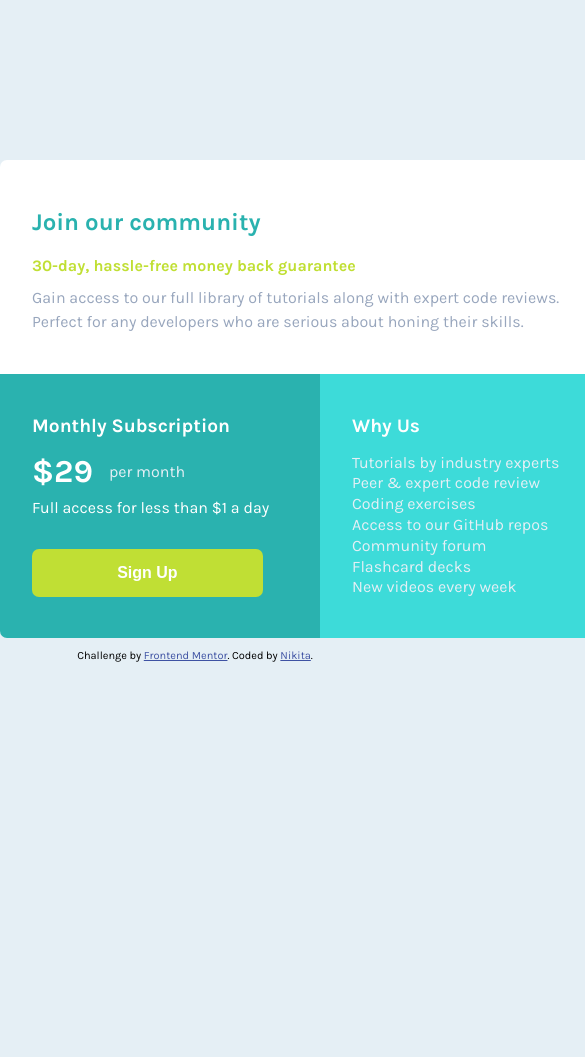
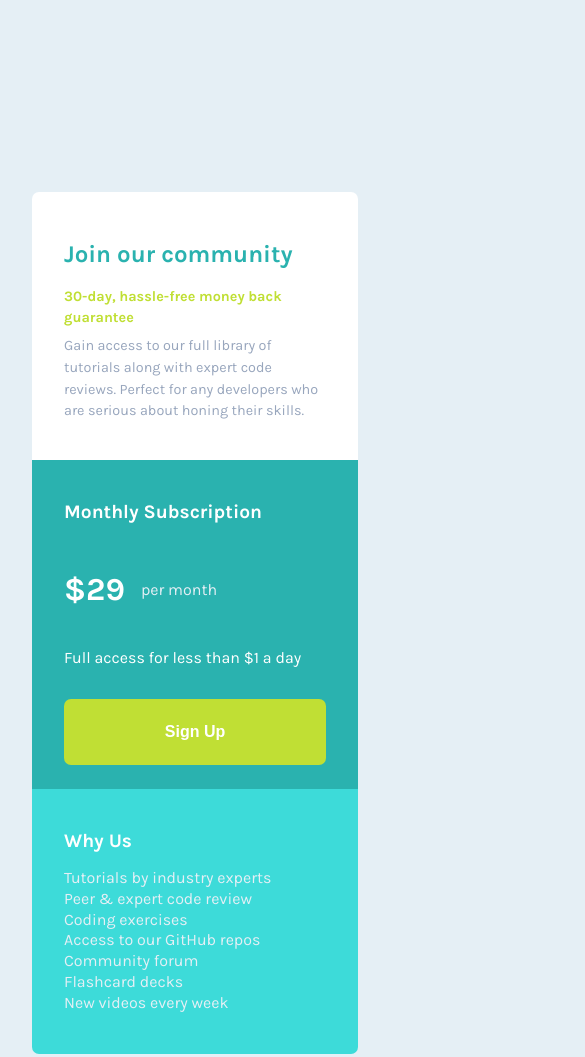
Before and after one commit to antarya/join-a-community-page, a plain HTML site: page index.html in a window 390 px wide. Shown: the top 1057 px of the page, 585 px wide, since content can reach past the window. Before the commit the page ends 844 px from the top, so only its background shows below. Drawn offline with nearby package versions, Linux system fonts and the light colour scheme; files that its build step writes are made by us from their sources.

Commit message:
feat: changed styles to fix layout on small screens
Look at this version; It should fix a problem with the two columns you had. Removed unnecessary width/margin and added extra padding.

```diff
--- a/css/style.scss
+++ b/css/style.scss
@@ -2,11 +2,12 @@
     box-sizing: border-box;
 }
 body{
+    padding: 2rem;
     margin: 0;
     font-family: 'Karla', sans-serif;
     background-color: hsl(204, 43%, 93%);
     main{
-        width: 40rem;
+        max-width: 40rem;
         margin: 0 auto;
         margin-top: 10rem;
         display: grid;
@@ -14,9 +15,7 @@ body{
         grid-template-areas: "a a" "b c";
 
         .elements{
-            padding: 2rem;
-            padding-right: 4rem;
-            padding-bottom: 1.5rem;
+            padding: 2rem 2rem 1.5rem;
 
             h2,p{
                 color: hsl(0,0%,100%);
@@ -55,7 +54,7 @@ body{
             background-color: hsl(179, 62%, 43%);
             border-radius: 0 0 0 7px;
             .flex{
-                margin: -2rem 0;
+                // margin: -2rem 0;
                 display: flex;
                 align-items: center;
                 .period{
@@ -73,8 +72,9 @@ body{
             }
             button{
                 background-color: hsl(71, 73%, 54%);
-                width: 103%;
-                height: 3rem;
+                width: 100%;
+                /* height: 3rem; */
+                padding: 1.5rem;
                 border: none;
                 border-radius: 7px;
                 font-weight: 700;
@@ -82,7 +82,7 @@ body{
                 font-size: 1.0rem;
             }
             .promotion{
-                width: 107%;
+                // width: 107%;
                 margin-top: 0.5rem;
                 margin-bottom: 2rem;
 
@@ -109,28 +109,28 @@ body{
 
     }
 }
-@media screen and (max-width: 375px) {
+@media screen and (max-width: 600px) {
     body{
         main{
             grid-template-columns:  1fr;
             grid-template-areas: "a" "b" "c";
-            margin-left: 0.8rem;
-            margin-right: -50rem;
-            margin-top: 3rem;
+            // margin-left: 0.8rem;
+            // margin-right: -50rem;
+            // margin-top: 3rem;
             .elements{
-                width: 50%;
-                padding-right: 0rem;
+                // width: 50%;
+                // padding-right: 0rem;
             }
             .elements:nth-of-type(1){
                 p{
-                    width: 91%;
+                    // width: 91%;
                     font-size: 0.9rem;
                 }
             }
             .elements:nth-of-type(2){
                 border-radius: 0;
                 button{
-                    width: 90%;
+                    // width: 90%;
                 }
             }
             .elements:nth-of-type(3){
```
